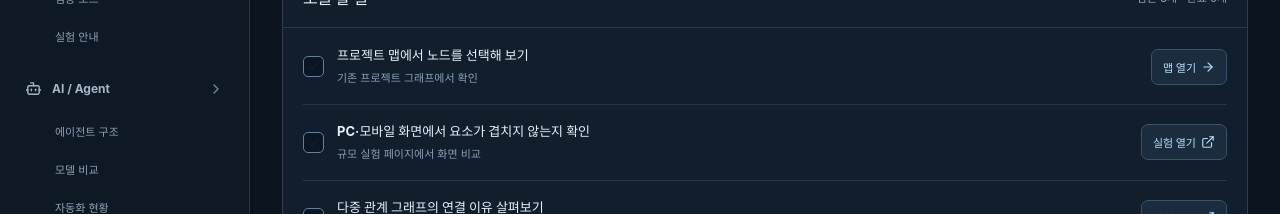
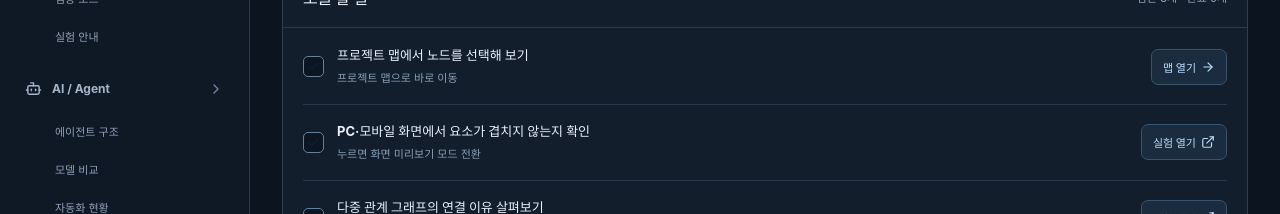
Before and after one commit to jayjayjayyoon/open-source-test, a React (Vite) app: page / in a window 1280 px wide. Shown: the part 246-460 px from the top of the page. Built offline with nearby package versions, Linux system fonts and the light colour scheme.

Commit message:
Make each sample task open its matching screen and add date-scoped progress

```diff
--- a/src/todayTaskState.js
+++ b/src/todayTaskState.js
@@ -1,9 +1,9 @@
-// Public demo tasks only; do not put private calendar or chat content in this module.
+// Public demo tasks only. Never include real schedules or private chat content here.
 export const TASK_STORAGE_KEY = 'control-tower-public-demo-tasks-v1';
 
 export const exampleTasks = [
-  { id: 'map', title: '프로젝트 맵에서 노드를 선택해 보기', detail: '기존 프로젝트 그래프에서 확인', tag: '탐색', destination: 'map' },
-  { id: 'scale', title: 'PC·모바일 화면에서 요소가 겹치지 않는지 확인', detail: '규모 실험 페이지에서 화면 비교', tag: '검증', destination: './scale-lab.html' },
+  { id: 'map', title: '프로젝트 맵에서 노드를 선택해 보기', detail: '프로젝트 맵으로 바로 이동', tag: '탐색', destination: 'map' },
+  { id: 'responsive', title: 'PC·모바일 화면에서 요소가 겹치지 않는지 확인', detail: '누르면 화면 미리보기 모드 전환', tag: '검증', destination: 'preview' },
   { id: 'relationship', title: '다중 관계 그래프의 연결 이유 살펴보기', detail: '관계 실험 페이지에서 확인', tag: '검증', destination: './relationship-lab.html' },
 ];
 
@@ -25,3 +25,7 @@ export function readDemoProgress(storage, dateKey) {
     return [];
   }
 }
+
+export function progressForDate(progress, dateKey) {
+  return progress.date === dateKey ? progress : { date: dateKey, completedIds: [] };
+}
```
